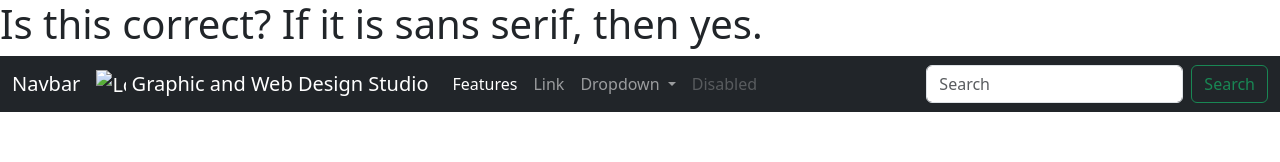
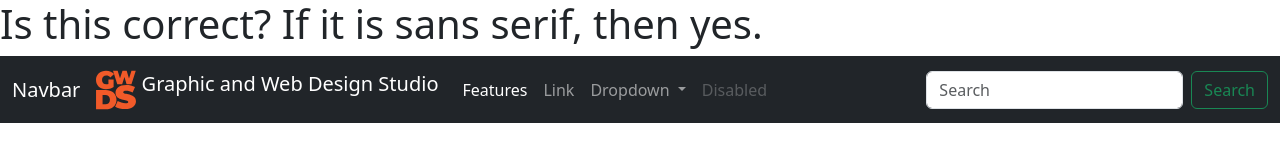
Before and after one commit to TobyWolfenden/Worksheet-b, a plain HTML site: page index.html in a window 1280 px wide. Drawn offline with Linux system fonts and the light colour scheme.

Commit message:
Added logo

```diff
--- a/index.html
+++ b/index.html
@@ -27,7 +27,8 @@
   <div class="container-fluid">
     <a class="navbar-brand" href="#">Navbar</a>
         <a class="navbar-brand" href="#">
-      <img src="/docs/5.3/assets/brand/bootstrap-logo.svg" alt="Logo" width="30" height="24" class="d-inline-block align-text-top">
+      <img src="images/GWDS.svg" alt="Logo" width="40" height="40"
+        class="d-inline-block align-text-top">
       Graphic and Web Design Studio
     </a>
     <button class="navbar-toggler" type="button" data-bs-toggle="collapse" data-bs-target="#navbarSupportedContent" aria-controls="navbarSupportedContent" aria-expanded="false" aria-label="Toggle navigation">
```
